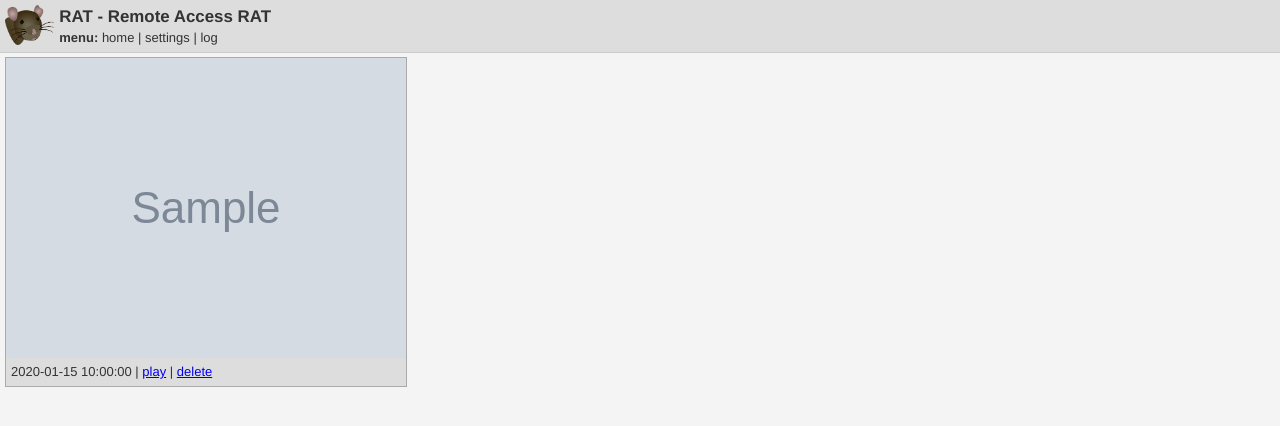
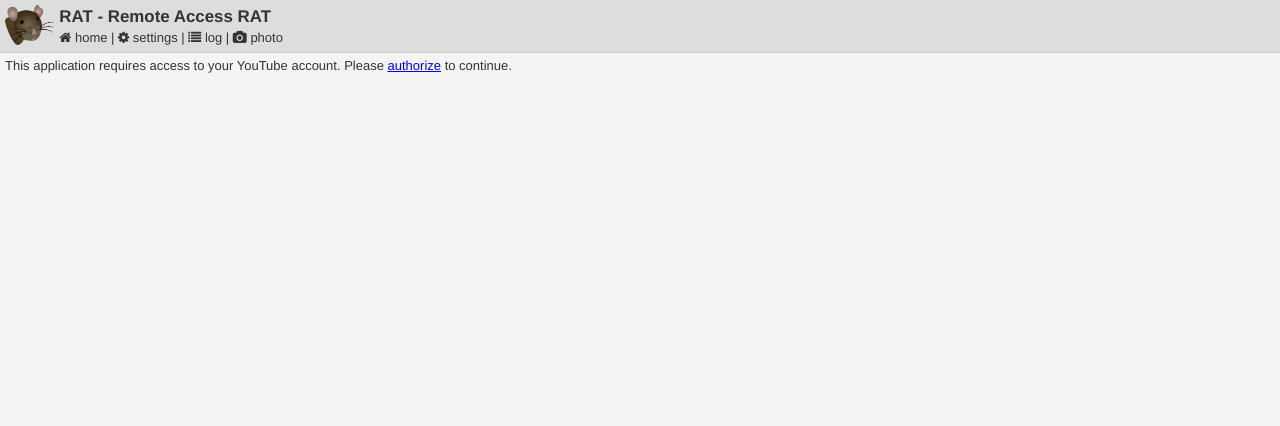
Before and after one commit to Samuirai/rat, a Flask app: template server/templates/index.html in a window 1280 px wide. Shown: the top 426 px of the page. Run offline with Flask 2, Linux system fonts and the light colour scheme; the template is opened without the code that fills it: most values are stand-ins (such as "Sample title", 1, 10 or a date in 2020); grey boxes marked "Sample" are stand-in pictures; parts of the project's set-up code (start-up, migrations or seed data) failed here and were passed over; some libraries are stand-ins or nearby versions.

Commit message:
version 1.0beta

```diff
--- a/rat.py
+++ b/rat.py
@@ -16,9 +16,9 @@ __MESSAGE = "/api/messages"
 __YT_AUTH_URL = "/api/yt_auth_url"
 __YT_AUTH_CODE = "/api/yt_auth_code"
 __LOG = "/api/log"
+__UPLOAD_PHOTO = "/api/upload_photo"
 __CLEAR = "/clear"
 __AUTH = config.HTTP_AUTH
-YT_AUTH = '/YT_AUTH'
 
 def set_red_led(state):
     GPIO.output(23,state)
@@ -55,3 +55,7 @@ def post_log(log):
 
 def get_log():
     return requests.get(__URL+__LOG, auth=__AUTH).json()['logs']
+
+def upload_photo():
+    files = {'file': open('/tmp/photo.jpg', 'rb')}
+    return requests.post(__URL+__UPLOAD_PHOTO, auth=__AUTH, files=files).json()['status']
--- a/server/server.py
+++ b/server/server.py
@@ -1,4 +1,5 @@
-from flask import Flask, render_template, request, Response
+from flask import Flask, render_template, request, Response, redirect, url_for
+from werkzeug import secure_filename
 import json
 from datetime import datetime
 from os import path, makedirs, listdir, remove
@@ -62,33 +63,6 @@ def log(severity, msg):
     print _log
     write_log(_log)
 
-def get_thumbnails(video_name, pic_files=None):
-    if not pic_files:
-        pic_files=listdir(FOLDER_PIC)
-    thumbnails = ['na.png']*4
-    for pic_filename in pic_files:
-        if pic_filename.startswith(video_name):
-            thumbnails.append(pic_filename)
-    return thumbnails[-4:]
-
-def get_all_videos():
-    videos = {}
-    video_files = listdir(FOLDER_VIDEO)
-    pic_files = listdir(FOLDER_PIC)
-    for video_filename in video_files:
-        video_name, extension = video_filename.split(".")
-        if extension == 'mp4':
-            log(LOG_DEBUG, "found video: {0}".format(video_filename))
-            timestamp = 0
-            try:
-                timestamp = float(video_name)
-            except ValueError:
-                timestamp = 0
-            videos[video_filename] = {
-                'thumbnails': get_thumbnails(video_name, pic_files),
-                'datetime': datetime.fromtimestamp(timestamp),
-                }
-    return videos
 
 @locked(LOCK_SETTINGS)
 def load_settings():
@@ -163,7 +137,8 @@ def get_log():
             try:
                 logs.append(json.loads(j))
             except ValueError:
-                logs.append(j)
+                pass
+                #logs.append(j)
     _FD.close()
     return logs
 
@@ -186,13 +161,18 @@ def convert_json(s):
 @app.route("/")
 @requires_auth
 def index():
-    return render_template('index.html', videos=get_all_videos())
+    return render_template('index.html')
 
 @app.route("/log")
 @requires_auth
 def log_get():
     logs = get_log()
     return render_template('log.html', logs=logs)
+
+@app.route("/photo")
+@requires_auth
+def photo_get():
+    return render_template('photo.html')
 
 @app.route("/settings", methods=['GET', 'POST'])
 @requires_auth
@@ -277,6 +257,15 @@ def api_get_log():
     _JSON = json.dumps({'status': 'OK', 'logs': get_log()})
     return Response(_JSON, 200, mimetype="application/json")
 
+@app.route("/api/upload_photo", methods=['POST'])
+@requires_auth
+def upload_file():
+    if request.method == 'POST':
+        file = request.files['file']
+        filename = secure_filename(file.filename)
+        file.save(path.join(FOLDER_PIC, filename))
+    _JSON = json.dumps({'status': 'OK'})
+    return Response(_JSON, 200, mimetype="application/json")
 
 
 @app.route("/api/settings")
--- a/server/templates/base.html
+++ b/server/templates/base.html
@@ -2,6 +2,8 @@
 <html>
     <head>
         <title>RAT</title>
+        <link rel="stylesheet" href="https://maxcdn.bootstrapcdn.com/font-awesome/4.3.0/css/font-awesome.min.css">
+        <script src="//ajax.googleapis.com/ajax/libs/jquery/1.8.2/jquery.min.js"></script>
         <style>
 
 @keyframes FrameFadeInOut {
@@ -107,25 +109,7 @@ body {
     margin: 5px;
 }
 
-.video_cart {
-    background-color: #DDDDDD;
-    float: left;
-    border: 1px solid #aaa;
-    margin: 0 5px 0 0;
-}
 
-.video_cart .datetime {
-    padding: 5px;
-}
-
-.video_cart .thumbnails {
-    height: 300px;
-    width: 400px;
-}
-.video_cart .thumbnails img {
-  position: absolute;
-  height: 300px;
-}
 </style>
 
 
@@ -149,7 +133,8 @@ body {
               return JSON.parse(HTTP.responseText);
             }
 
-            function post(URL, data) {
+            function post(URL, data, loader) {
+
               var HTTP = new XMLHttpRequest();
               HTTP.open("POST", URL, false);
               HTTP.setRequestHeader("Content-Type", "application/json")
@@ -170,10 +155,11 @@ body {
             <div id="title">
                 <div class="name">RAT - Remote Access RAT</div>
                 <div class="menu">
-                    <b>menu:</b>
-                    <a href="/">home</a> |
-                    <a href="/settings">settings</a> |
-                    <a href="/log">log</a>
+
+                    <a href="/"><i class="fa fa-home"></i> home</a> |
+                    <a href="/settings"><i class="fa fa-cog"></i> settings</a> |
+                    <a href="/log"><i class="fa fa-list"></i> log</a> |
+                    <a href="/photo"><i class="fa fa-camera"></i> photo</a>
                 </div>
             </div>
         </div>
--- a/server/templates/index.html
+++ b/server/templates/index.html
@@ -1,20 +1,138 @@
 {% extends "base.html" %}
+
+
+{% block css %}
+<style>
+    .video_cart {
+        background-color: #DDDDDD;
+        float: left;
+        border: 1px solid #aaa;
+        margin: 0 5px 5px 0;
+    }
+
+    .video_cart .datetime {
+        padding: 5px;
+    }
+
+    .video_cart .thumbnails {
+        height: 100px;
+        width: 180px;
+    }
+    .video_cart .thumbnails img {
+      position: absolute;
+      width: 180px;
+    }
+    .paging-button {
+      visibility: hidden;
+    }
+
+    .button-container {
+      clear: both;
+    }
+</style>
+{% endblock %}
 
 {% block content %}
 
-{% for video in videos|sort %}
-                <div class="video_cart">
+    <div id="login-container" class="pre-auth">
+      This application requires access to your YouTube account.
+      Please <a href="#" id="login-link">authorize</a> to continue.
+    </div>
+    <div id="video-container"></div>
+
+    <script type="text/javascript" src="/static/js/auth.js"></script>
+    <script>
+        // Define some variables used to remember state.
+        var playlistId, nextPageToken, prevPageToken;
+
+        // After the API loads, call a function to get the uploads playlist ID.
+        function handleAPILoaded() {
+          requestUserUploadsPlaylistId();
+        }
+
+        // Call the Data API to retrieve the playlist ID that uniquely identifies the
+        // list of videos uploaded to the currently authenticated user's channel.
+        function requestUserUploadsPlaylistId() {
+          // See https://developers.google.com/youtube/v3/docs/channels/list
+          var request = gapi.client.youtube.channels.list({
+            mine: true,
+            part: 'contentDetails'
+          });
+          request.execute(function(response) {
+            playlistId = response.result.items[0].contentDetails.relatedPlaylists.uploads;
+            requestVideoPlaylist(playlistId);
+          });
+        }
+
+        // Retrieve the list of videos in the specified playlist.
+        function requestVideoPlaylist(playlistId, pageToken) {
+          //$('#video-container').html('<div class="loading"><i class="fa fa-refresh fa-spin"></i> loading...</div>');
+          var requestOptions = {
+            playlistId: playlistId,
+            part: 'snippet',
+            maxResults: 30
+          };
+          if (pageToken) {
+            requestOptions.pageToken = pageToken;
+          }
+          var request = gapi.client.youtube.playlistItems.list(requestOptions);
+          request.execute(function(response) {
+            // Only show pagination buttons if there is a pagination token for the
+            // next or previous page of results.
+            nextPageToken = response.result.nextPageToken;
+
+            var playlistItems = response.result.items;
+            if (playlistItems) {
+              $.each(playlistItems, function(index, item) {
+                displayResult(item.snippet);
+              });
+            } else {
+              $('#video-container').append('Ende');
+            }
+          });
+        }
+
+        // Create a listing for a video.
+        function displayResult(videoSnippet) {
+            var title = videoSnippet.title;
+            var thumbnail = videoSnippet.thumbnails.medium.url;
+            console.log(videoSnippet)
+            var videoId = videoSnippet.resourceId.videoId;
+
+            /* <div class="video_cart">
                 <div class="thumbnails">
-                        {% for thumbnail in videos[video]['thumbnails'] %}
+                    for
                         <img src="/static/media/pics/{{thumbnail}}">
-                        {% endfor %}
+
                 </div>
                 <div class="datetime">
-                        {{ videos[video]['datetime'] }} |
+
                     <a href="/static/media/videos/{{video}}">play</a> |
                     <a href="/api/delete/{{video}}">delete</a>
                 </div>
-                </div>
-            {% endfor %}
+            </div>*/
+            out = '<div class="video_cart">'
+            out += '<div class="thumbnails">'
+            out += '<a href="https://www.youtube.com/watch?v='+videoId+'" target="_blank">'
+            out += '<img src="'+thumbnail+'">'
+            out += '</a>'
+            out += '</div>'
+            out += '<div class="datetime">'
+            out += title
+            out += '</div>'
+
+            $('#video-container').append(out);
+        }
+
+        $(window).scroll(function() {
+           if($(window).scrollTop() + $(window).height() == $(document).height()) {
+            if(nextPageToken)
+               requestVideoPlaylist(playlistId, nextPageToken);
+           }
+        });
+
+    </script>
+    <script src="https://apis.google.com/js/client.js?onload=googleApiClientReady"></script>
+
 
 {% endblock %}
--- a/uploader2.py
+++ b/uploader2.py
@@ -43,7 +43,7 @@ rat.clear_yt_auth_url()
 rat.clear_yt_auth_code()
 
 FOLDER_VIDEO = "/tmp"
-
+rat.set_green_led(False)
 while True:
     for file_name in listdir(FOLDER_VIDEO):
         if file_name.split(".")[-1] == 'mp4' and file_name.startswith('done'):
@@ -53,7 +53,7 @@ while True:
                 if timestamp+5<time.time():
                     if path.getsize(video_file)>512:
                         rat.set_green_led(True)
-                        log("attempt to upload {0} with size: {1} MB".format(video_file, path.getsize(video_file)/1024.0))
+                        log("attempt to upload {0} with size: {1} MB".format(video_file, path.getsize(video_file)/1024.0/1024.0))
                         upload_process = subprocess.Popen("python youtube.py \"{0}\" \"{1}\"".format(
                             path.abspath(video_file),
                             str(datetime.fromtimestamp(timestamp))), shell=True)
```
Also changed, not shown: camera.py (renamed from camera_test.py, +35 -12 lines), server/templates/settings.html (+13 -4 lines), shutdown_button.py (+10 -8 lines). Lines whose indentation alone changed are shown as unchanged.
